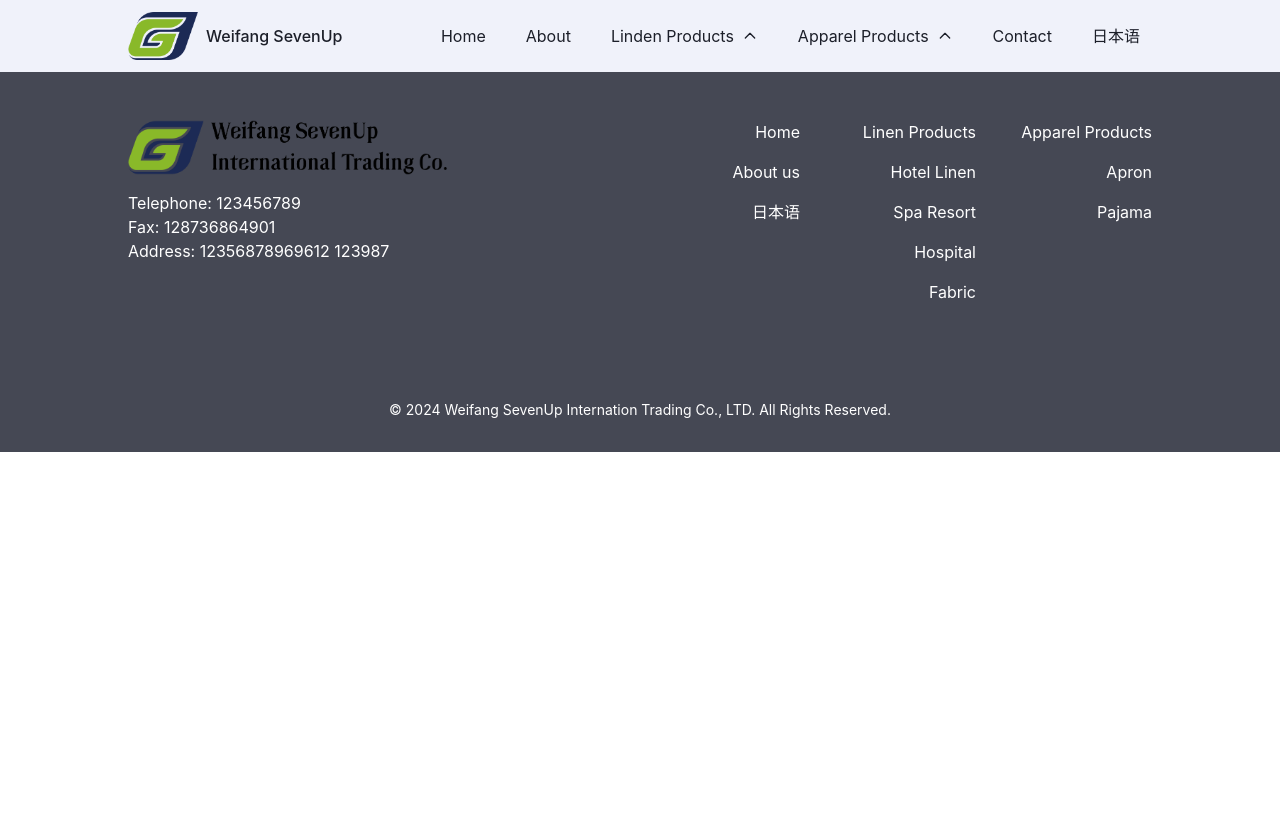
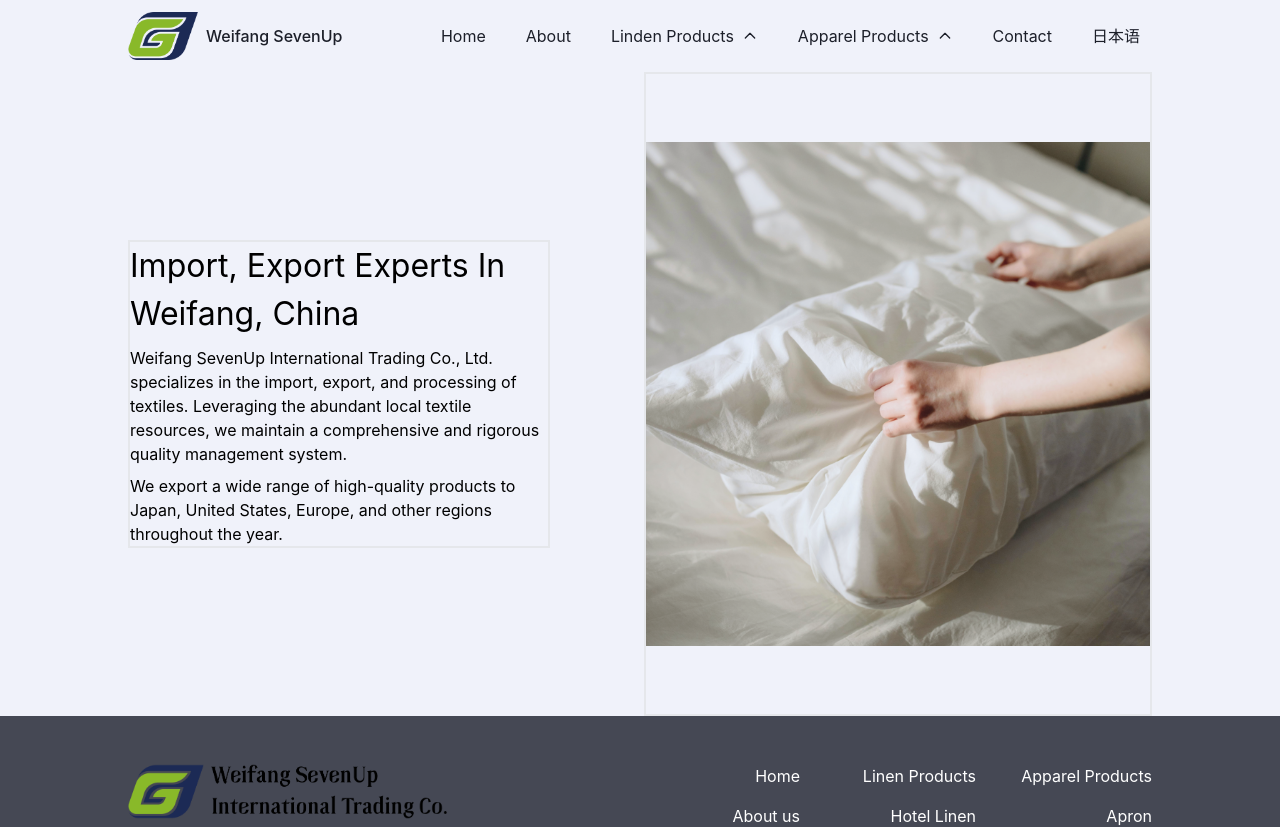
Before and after one commit to jasonxuDrop/venus-trading-website-2024, a React (Create React App) app: page /about in a window 1280 px wide. Shown: the top 827 px of the page. Before the commit the page ends 800 px from the top, so only its background shows below. Built offline with nearby package versions, Linux system fonts and the light colour scheme.

Commit message:
update layout and modify files

```diff
--- a/src/App.js
+++ b/src/App.js
@@ -5,10 +5,11 @@ import { BrowserRouter as Router, Routes, Route } from "react-router-dom";
 import "./App.css";
 import Header from "./components/Header";
 import Footer from "./components/Footer";
-import products from "./assets/products.json";
+
 
 import NotFound from "./pages/404";
 import ContactMe from "./pages/ContactMe";
+import About from "./pages/About";
 const Home = React.lazy(() => import("./pages/Home"));
 
 
@@ -21,9 +22,10 @@ function App() {
           <Suspense fallback={<div><img src={loading} alt="loading..."/></div>}>
             {/* <div className="grid grid-cols-12 gap-4">  */}
               <Routes>
-                <Route path="/" element={<div className="col-span-12"><Home /></div>} />
+                <Route path="/" element={<Home />} />
+                <Route path="/about" element={<About />} />
                 <Route path="/contactMe" element={<div className="col-span-12"><ContactMe /></div>} />
-                <Route path="/404" element={<div className="col-span-12"><NotFound /></div>} />
+                <Route path="/404" element={<NotFound />} />
               </Routes>
             {/* </div> */}
           </Suspense>
--- a/src/components/Header.js
+++ b/src/components/Header.js
@@ -48,11 +48,11 @@ const Header = () => {
                   Home
                 </span>
               </a>
-              <a href="#about" className="px-3 py-6  cursor-pointer group">
+              <Link to="/about" className="px-3 py-6  cursor-pointer group">
                 <span className="border-b-2 border-transparent group-hover:border-hoverColor">
                   About
                 </span>
-              </a>
+              </Link>
               <div className="group relative">
                 <button
                   className="px-3 py-6 flex items-center"
--- a/src/pages/About.js
+++ b/src/pages/About.js
@@ -3,7 +3,9 @@ import Hero from "../components/Hero";
 
 const About = () => {
   return (
-    <Hero />
+    <div className="bg-navbarcolor">
+      <Hero />
+    </div>
   );
 };
 
```
Also changed, not shown: src/pages/ProductList.js (renamed from src/components/ProductList.js).
